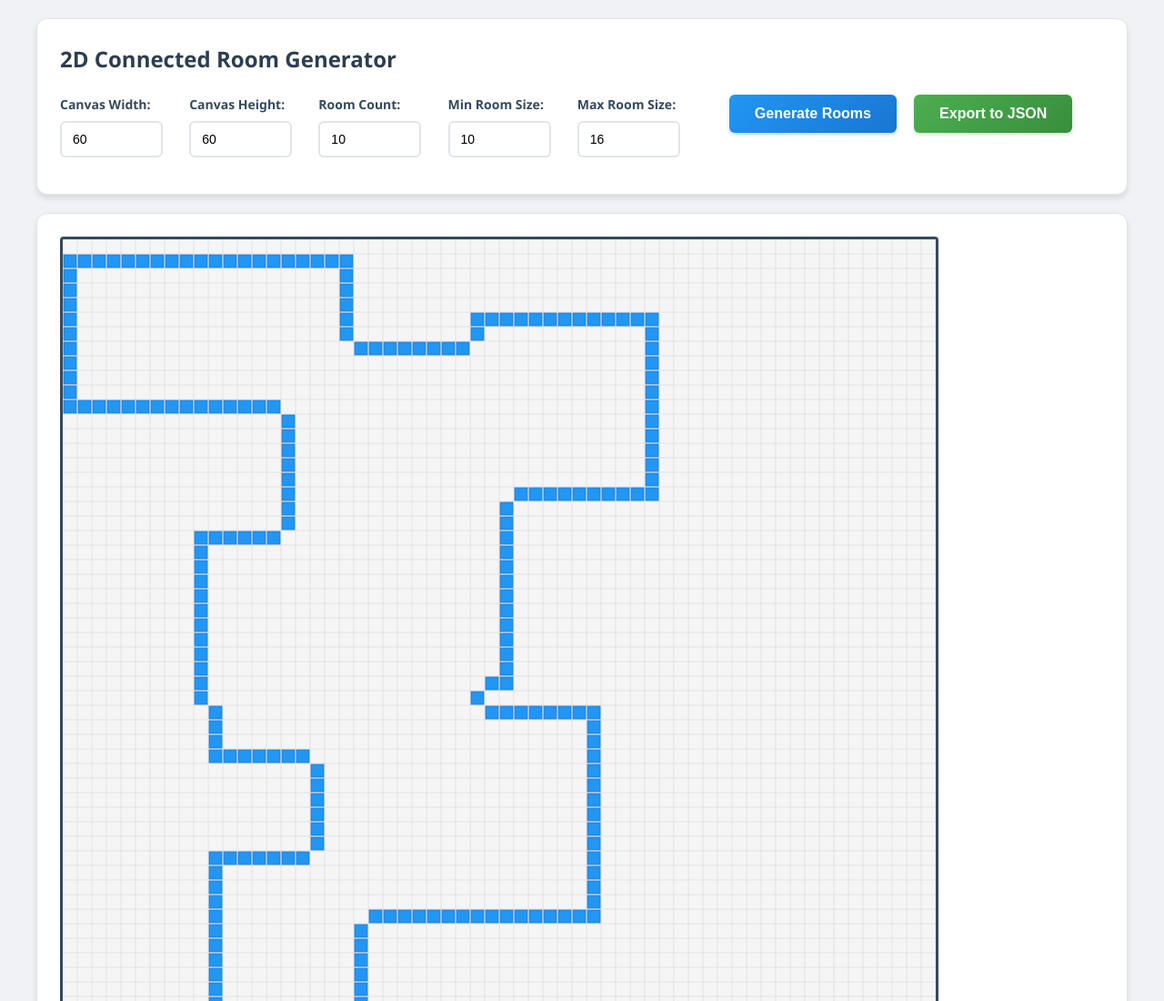
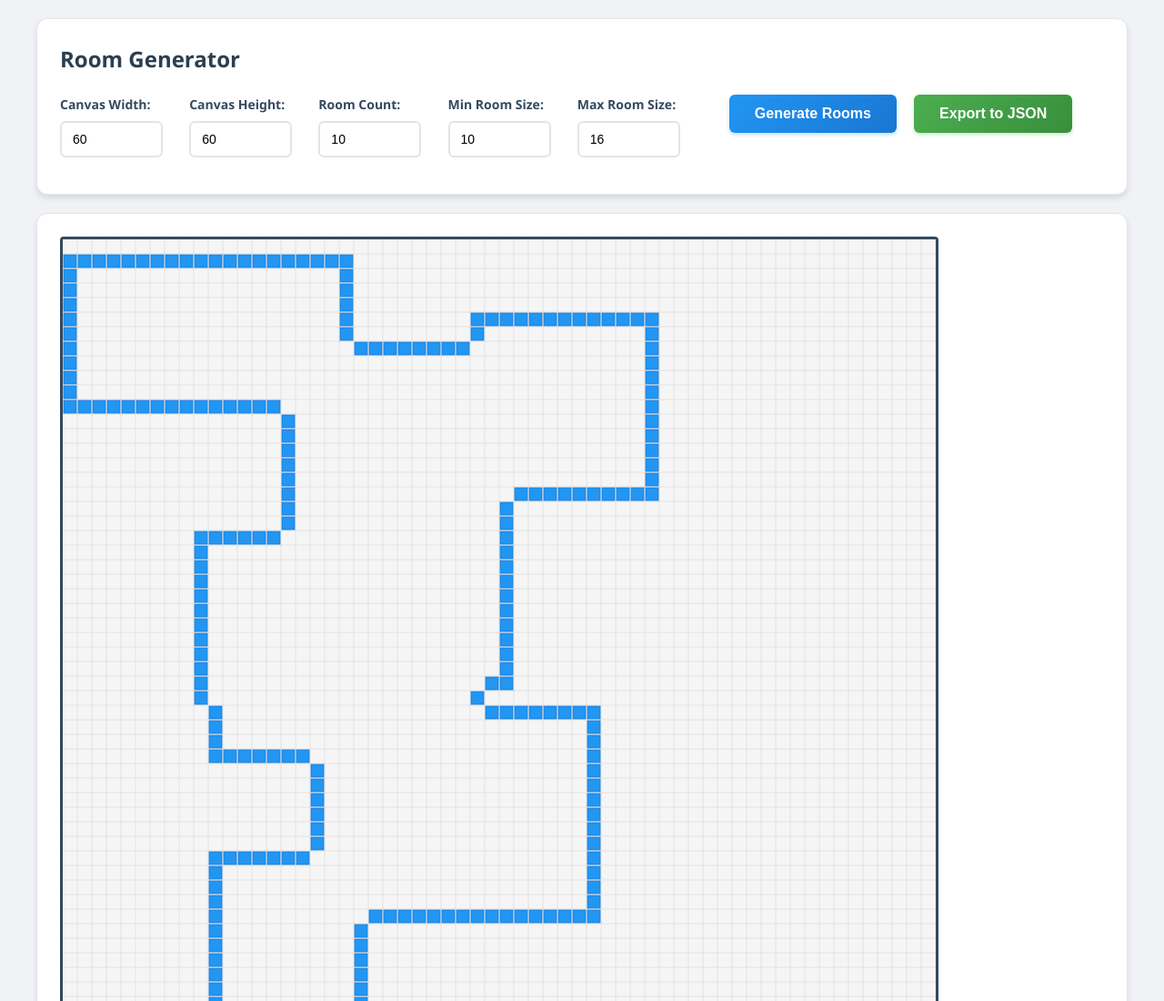
Before and after one commit to michalzagrodzki/room-generator, a website with bundled scripts: page src/index.html in a window 1280 px wide. Shown: the top 1100 px of the page at 91% size. Built offline with nearby package versions, Linux system fonts and the light colour scheme.

Commit message:
chore: change title

```diff
--- a/src/index.html
+++ b/src/index.html
@@ -3,13 +3,13 @@
   <head>
     <meta charset="UTF-8" />
     <meta name="viewport" content="width=device-width, initial-scale=1.0" />
-    <title>2D Room Generator</title>
+    <title>Room Generator</title>
     <link rel="stylesheet" href="css/styles.css" />
   </head>
   <body>
     <div class="container">
       <div class="controls">
-        <h2>2D Connected Room Generator</h2>
+        <h2>Room Generator</h2>
         <div class="input-group">
           <label for="canvasWidth">Canvas Width:</label>
           <input type="number" id="canvasWidth" value="60" min="20" max="120" />
```
